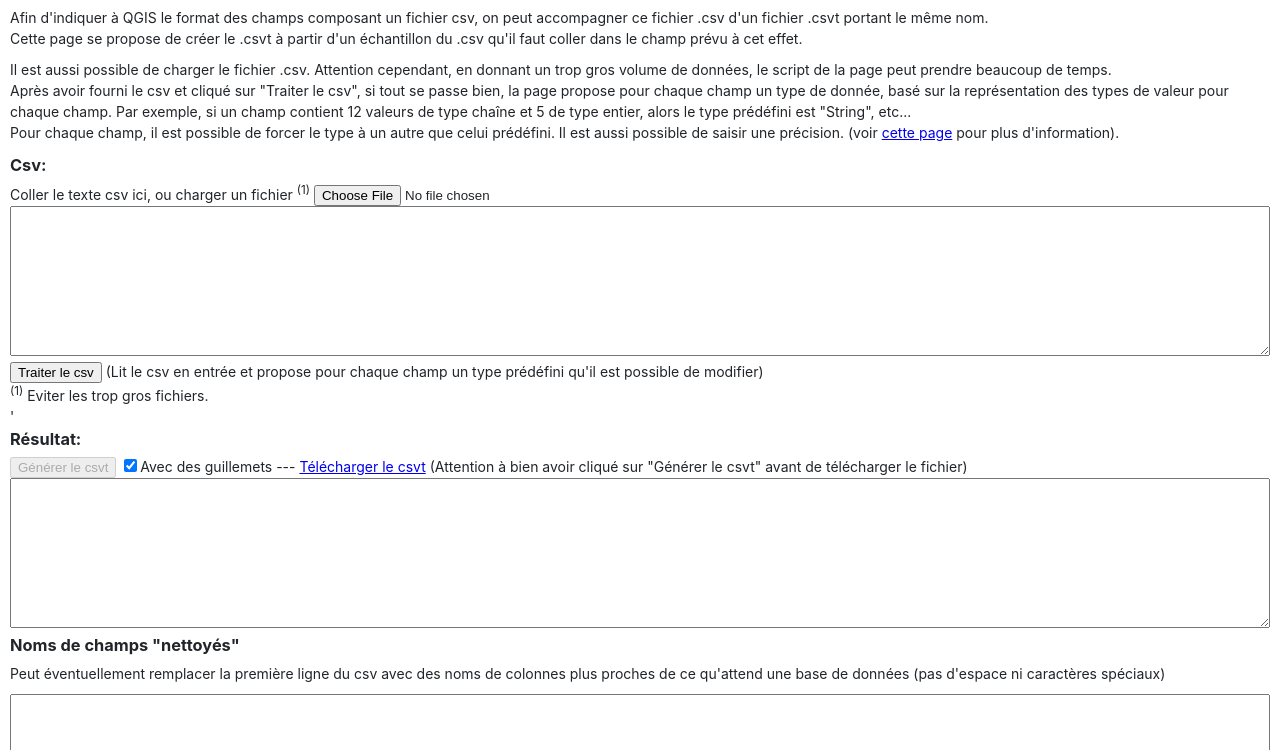
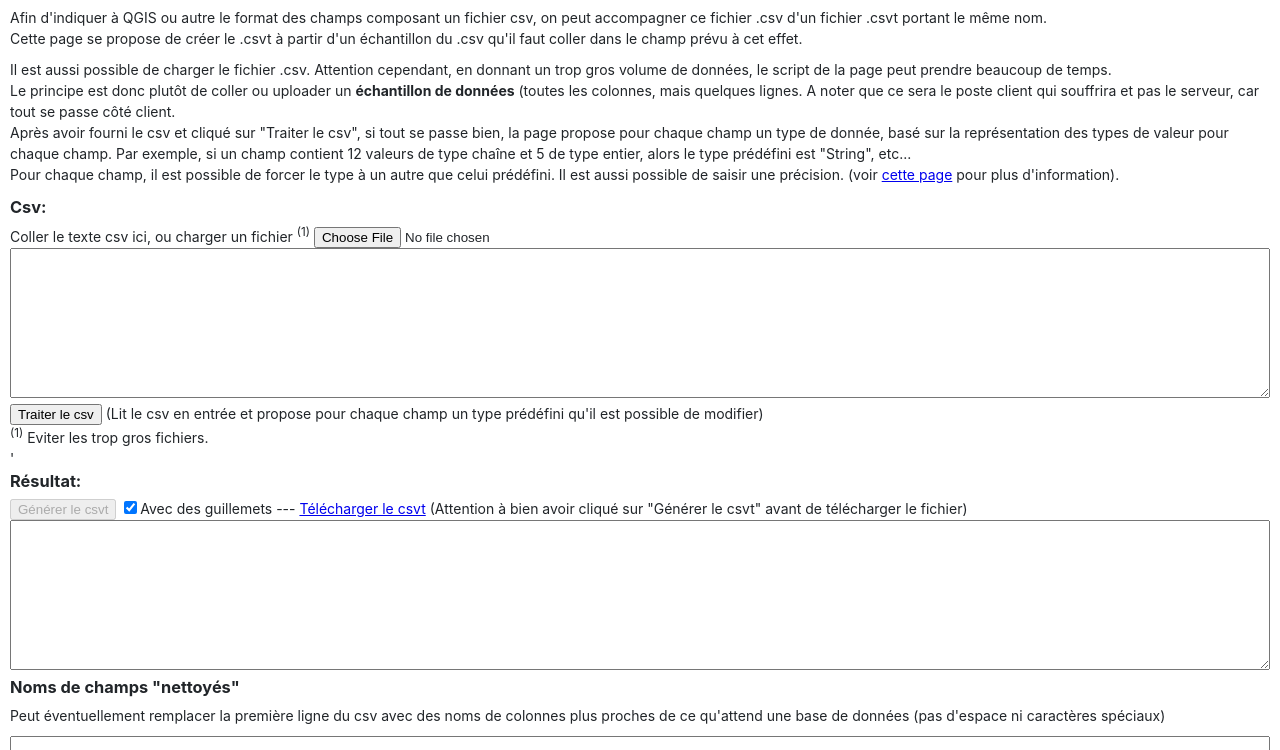
Before and after one commit to loicbcn/csvtgenerator, a plain HTML site: page index.html in a window 1280 px wide. Shown: the part 50-800 px from the top of the page. Drawn offline with Linux system fonts and the light colour scheme.

Commit message:
Update index.html

```diff
--- a/index.html
+++ b/index.html
@@ -1,3 +1,4 @@
+
 <!DOCTYPE html>
 <html>
 <head>
@@ -109,11 +110,13 @@ body {
 <div id="container">
     <h1>Création de .csvt pour fichiers .csv</h1>
     <p>
-    Afin d'indiquer à QGIS le format des champs composant un fichier csv, on peut accompagner ce fichier .csv d'un fichier .csvt portant le même nom.<br>
+    Afin d'indiquer à QGIS ou autre le format des champs composant un fichier csv, on peut accompagner ce fichier .csv d'un fichier .csvt portant le même nom.<br>
     Cette page se propose de créer le .csvt à partir d'un échantillon du .csv qu'il faut coller dans le champ prévu à cet effet.
     </p>
     <p>
     Il est aussi possible de charger le fichier .csv. Attention cependant, en donnant un trop gros volume de données, le script de la page peut prendre beaucoup de temps.<br>
+    Le principe est donc plutôt de coller ou uploader un <strong>échantillon de données</strong> (toutes les colonnes, mais quelques lignes.
+    A noter que ce sera le poste client qui souffrira et pas le serveur, car tout se passe côté client.<br>
     Après avoir fourni le csv et cliqué sur "Traiter le csv", si tout se passe bien, la page propose pour chaque champ un type de donnée, basé sur la représentation des types
     de valeur pour chaque champ. Par exemple, si un champ contient 12 valeurs de type chaîne et 5 de type entier, alors le type prédéfini est "String", etc...
     <br>
```
